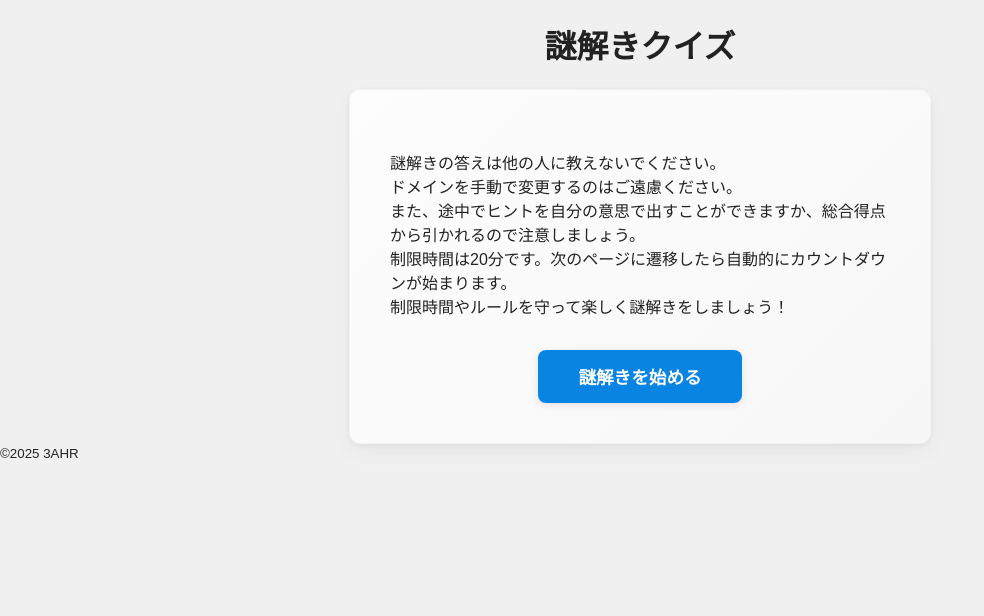
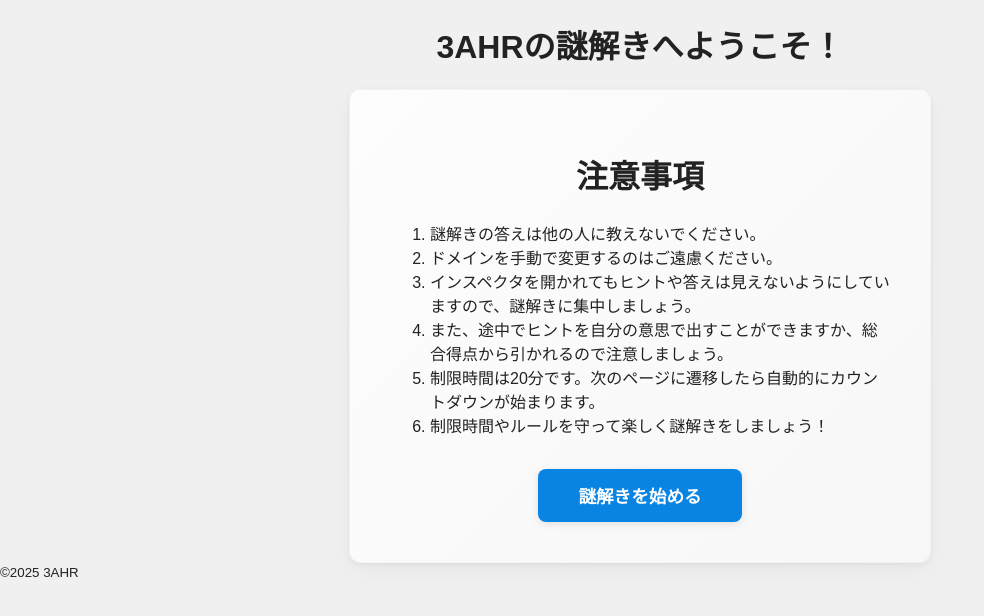
Before and after one commit to Falcon-SM/3AHR_bunkasaiWebapp, a Next.js app: page / in a window 1280 px wide. Shown: the top 616 px of the page, without its empty margins (0-984 px from the left). Built offline with nearby package versions, Linux system fonts and the light colour scheme.

Commit message:
1ページ目に入れる画像の大きさを調整できるようにしました。注意事項を箇条書きにしました.

```diff
--- a/src/app/layout.tsx
+++ b/src/app/layout.tsx
@@ -8,7 +8,7 @@ export default function RootLayout({ children }: { children: React.ReactNode })
       <body>
         <RiddlesProvider>
           <header>
-            <h1>謎解きクイズ</h1>
+            <h1>3AHRの謎解きへようこそ！</h1>
           </header>
           <main>{children}</main>
           <footer>
--- a/src/app/page.tsx
+++ b/src/app/page.tsx
@@ -3,6 +3,7 @@
 import { useEffect, useState, useRef } from "react";
 //import { microcms } from "@/lib/microcms";
 import { useRouter } from "next/navigation";
+import Script from "next/script";
 
 type PageContent = {
   title: string;
@@ -35,14 +36,29 @@ export default function Home() {
 
   return (
     <div className="container">
-      <h2/>
+      <header className="relative overflow-hidden">
+        {/* Google tag (gtag.js) */}
+        <Script
+          src="https://www.googletagmanager.com/gtag/js?id=G-8SS8YBH1B6"
+          strategy="afterInteractive"
+        />
+        <Script
+          id="gtag-init"
+          strategy="afterInteractive"
+          dangerouslySetInnerHTML={{ __html: `window.dataLayer = window.dataLayer || []; function gtag(){dataLayer.push(arguments);} gtag('js', new Date()); gtag('config', 'G-8SS8YBH1B6');` }}
+        />
+        <h1 style={{ textAlign: "center", marginBottom: "24px" }}>注意事項</h1>
+        <h2 />
+        <ol type="1">
         <p style={{ marginBottom: "24px" }}>
-              謎解きの答えは他の人に教えないでください。<br />
-              ドメインを手動で変更するのはご遠慮ください。<br />
-              また、途中でヒントを自分の意思で出すことができますか、総合得点から引かれるので注意しましょう。<br />
-              制限時間は20分です。次のページに遷移したら自動的にカウントダウンが始まります。<br />
-              制限時間やルールを守って楽しく謎解きをしましょう！
+          <li>謎解きの答えは他の人に教えないでください。</li>
+          <li>ドメインを手動で変更するのはご遠慮ください。</li>
+          <li>インスペクタを開かれてもヒントや答えは見えないようにしていますので、謎解きに集中しましょう。</li>
+          <li>また、途中でヒントを自分の意思で出すことができますか、総合得点から引かれるので注意しましょう。</li>
+          <li>制限時間は20分です。次のページに遷移したら自動的にカウントダウンが始まります。</li>
+          <li>制限時間やルールを守って楽しく謎解きをしましょう！</li>
         </p>
+        </ol>
         <button
           onClick={handleStartClick}
           style={{
@@ -119,6 +135,8 @@ export default function Home() {
             </div>
           </div>
         )}
+      </header>
     </div>
+
   );
 }
--- a/src/app/riddles/1/page.tsx
+++ b/src/app/riddles/1/page.tsx
@@ -359,7 +359,7 @@ export default function Home() {
                     謎解きチャレンジ
                 </h1>
                 {[...Array(5)].map((_, idx) => (
-                    <Ques key={idx} hints={hints[idx]} bun={mondai[idx]} n={idx} imgg={monim[idx]} />
+                    <Ques key={idx} hints={hints[idx]} bun={mondai[idx]} n={idx} imgg={monim[idx]} imgWidth={400} imgHeight={250}/>
                 ))}
 
 
```
Also changed, not shown: components/shomon.tsx (+32 -22 lines). Lines whose indentation alone changed are shown as unchanged.
